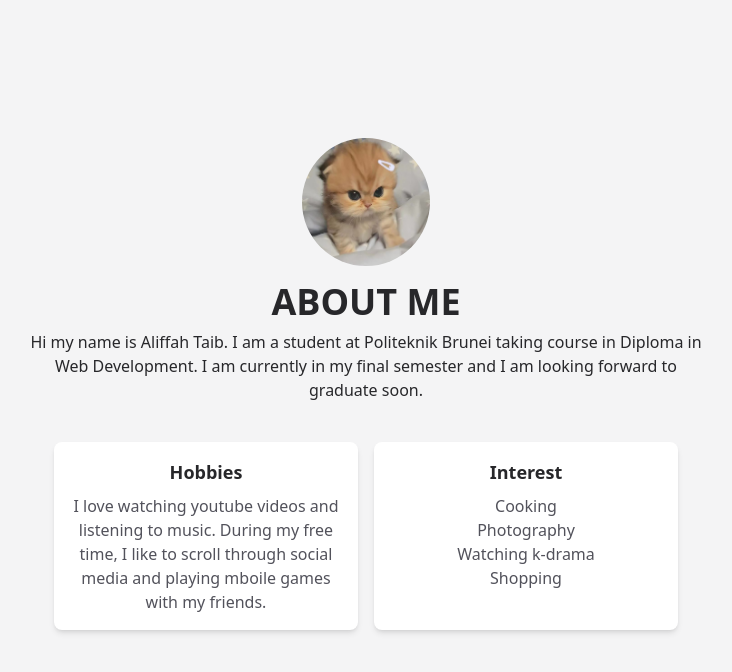
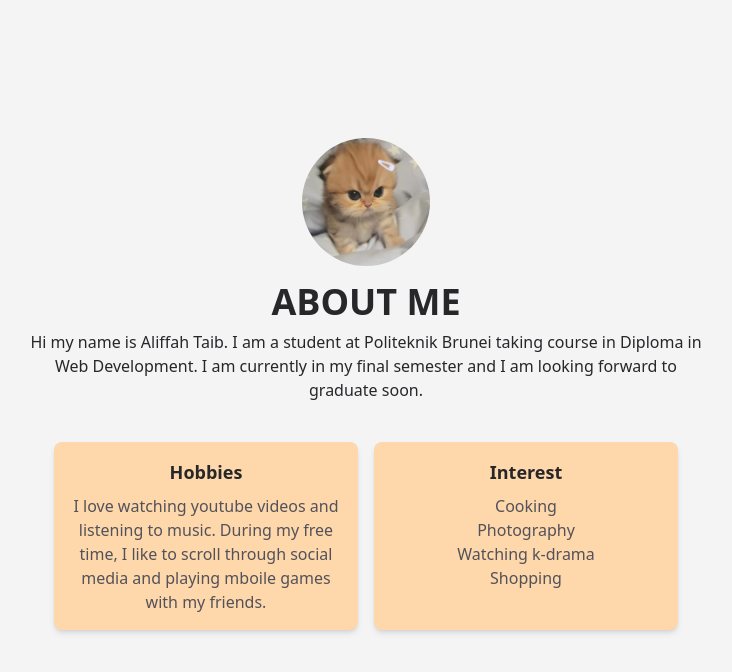
Before and after one commit to 22FTT1500/WADT-AS3-Mid-Assessment-check, a Vue app: page / in a window 1280 px wide. Shown: the top 672 px of the page, without its empty margins (274-1006 px from the left). Built offline with nearby package versions, Linux system fonts and the light colour scheme.

Commit message:
latest changes in colour

```diff
--- a/src/App.vue
+++ b/src/App.vue
@@ -21,7 +21,7 @@ import HelloWorld from "./components/HelloWorld.vue";
       <br />
       <div class="mb-8 px-6">
         <div class="grid grid-cols-1 md:grid-cols-2 gap-4">
-          <div class="bg-white bg-orange-200 p-4 rounded-lg shadow-md">
+          <div class="bg-orange-200 p-4 rounded-lg shadow-md">
             <h3 class="text-lg font-bold mb-2">Hobbies</h3>
             <p class="text-zinc-600">
               I love watching youtube videos and listening to music. During my
@@ -29,7 +29,7 @@ import HelloWorld from "./components/HelloWorld.vue";
               mboile games with my friends.
             </p>
           </div>
-          <div class="bg-white bg-orange-200 p-4 rounded-lg shadow-md">
+          <div class="bg-orange-200 p-4 rounded-lg shadow-md">
             <h3 class="text-lg font-bold mb-2">Interest</h3>
             <p class="text-zinc-600">Cooking</p>
             <p class="text-zinc-600">Photography</p>
```
